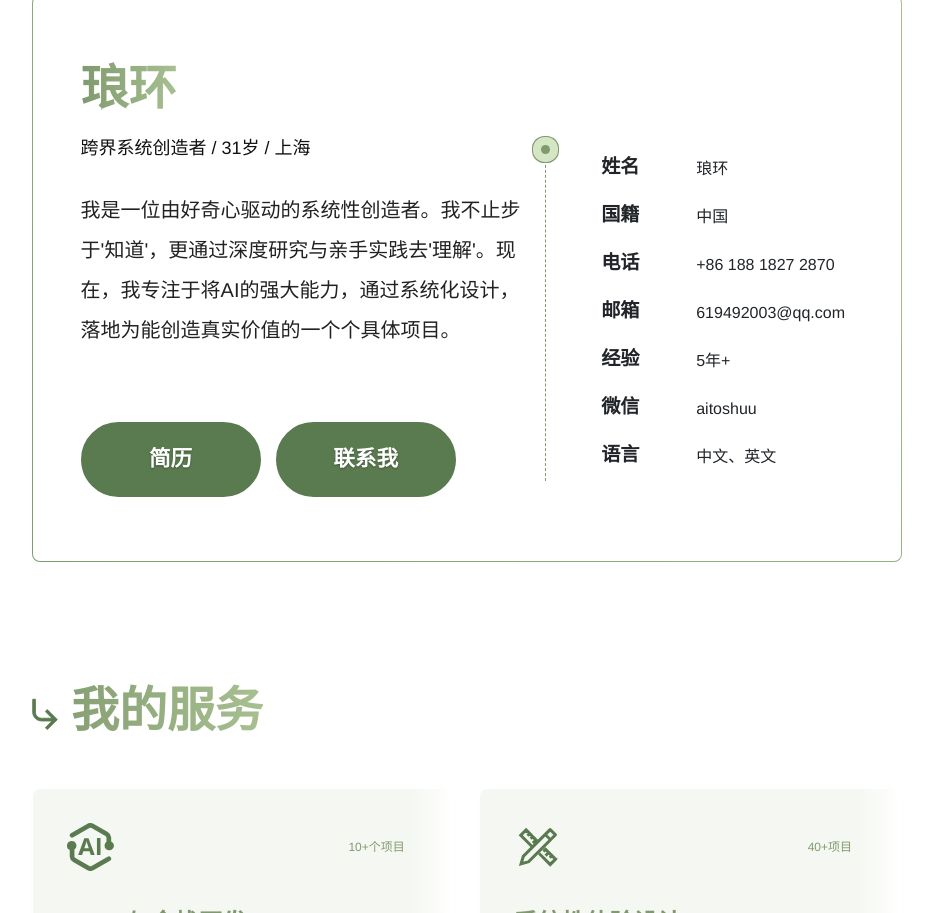
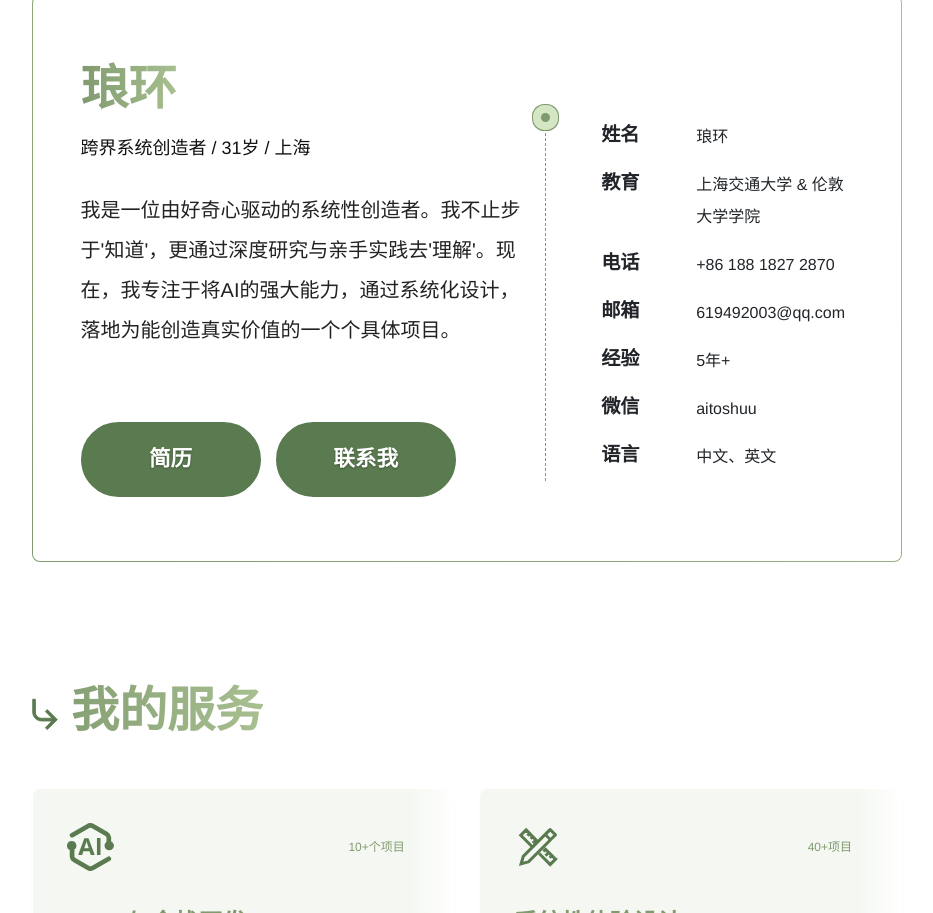
Before and after one commit to astroleno/resumewebsite, a website: page index.html in a window 1280 px wide. Shown: the part 801-1714 px from the top of the page, without its empty margins (74-1007 px from the left). Drawn offline with Linux system fonts and the light colour scheme; no server answers.

Commit message:
v2.1
显示教育部分

```diff
--- a/index.html
+++ b/index.html
@@ -951,7 +951,7 @@
                                       <th style="width: 5em;">姓名</th><td>琅环</td>
                                     </tr>
                                     <tr>
-                                      <th>国籍</th><td>中国</td>
+                                      <th>教育</th><td>上海交通大学 & 伦敦大学学院</td>
                                     </tr>
                                     <tr>
                                       <th>电话</th><td>+86 188 1827 2870</td>
```
